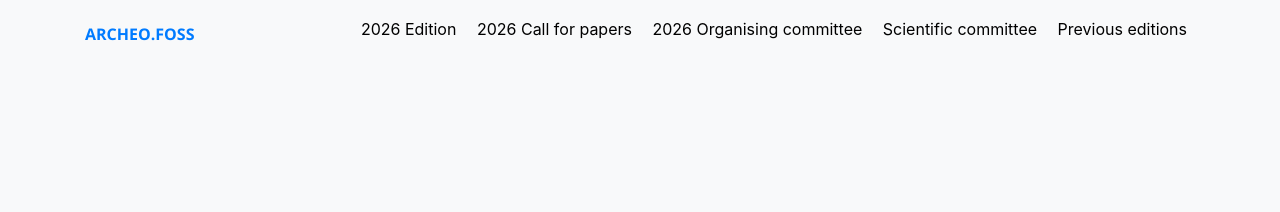
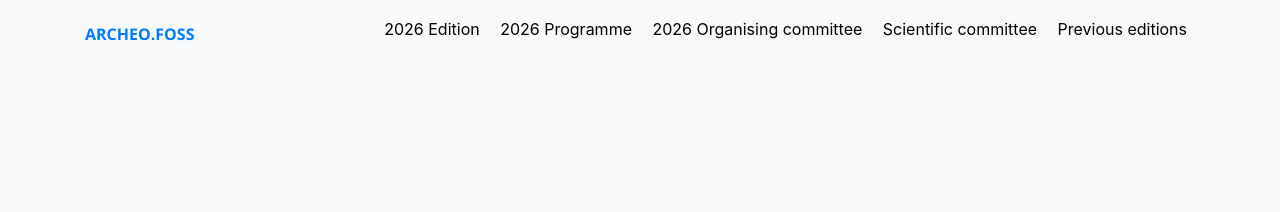
Before and after one commit to archeofoss/archeofoss, a Jekyll site: the page built from index.md, in a window 1280 px wide. Shown: the top 212 px of the page. Built offline with Jekyll 4.4.1, drawn with Linux system fonts in a browser that asks for light colours; nearby versions of some CDN libraries.

Commit message:
Update menu.yaml
I removed the link to the call for papers and I created the link to the programme

```diff
--- a/_data/menu.yaml
+++ b/_data/menu.yaml
@@ -1,8 +1,8 @@
 default:
   - title: 2026 Edition
     url: /2026/
-  - title: 2026 Call for papers
-    url: /2026/call-for-papers
+  - title: 2026 Programme
+    url: /2026/programme
   - title: 2026 Organising committee
     url: /2026/organising-committee
   - title: Scientific committee
```
